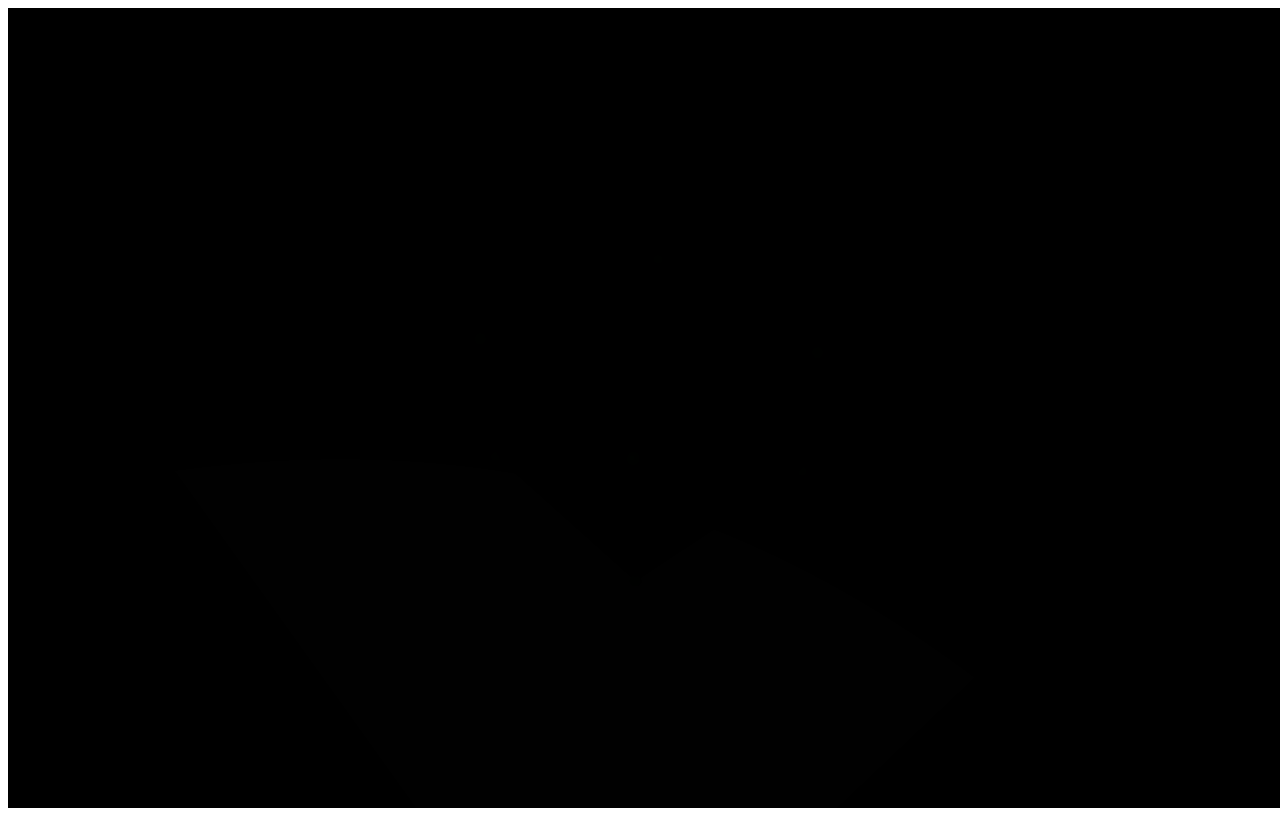
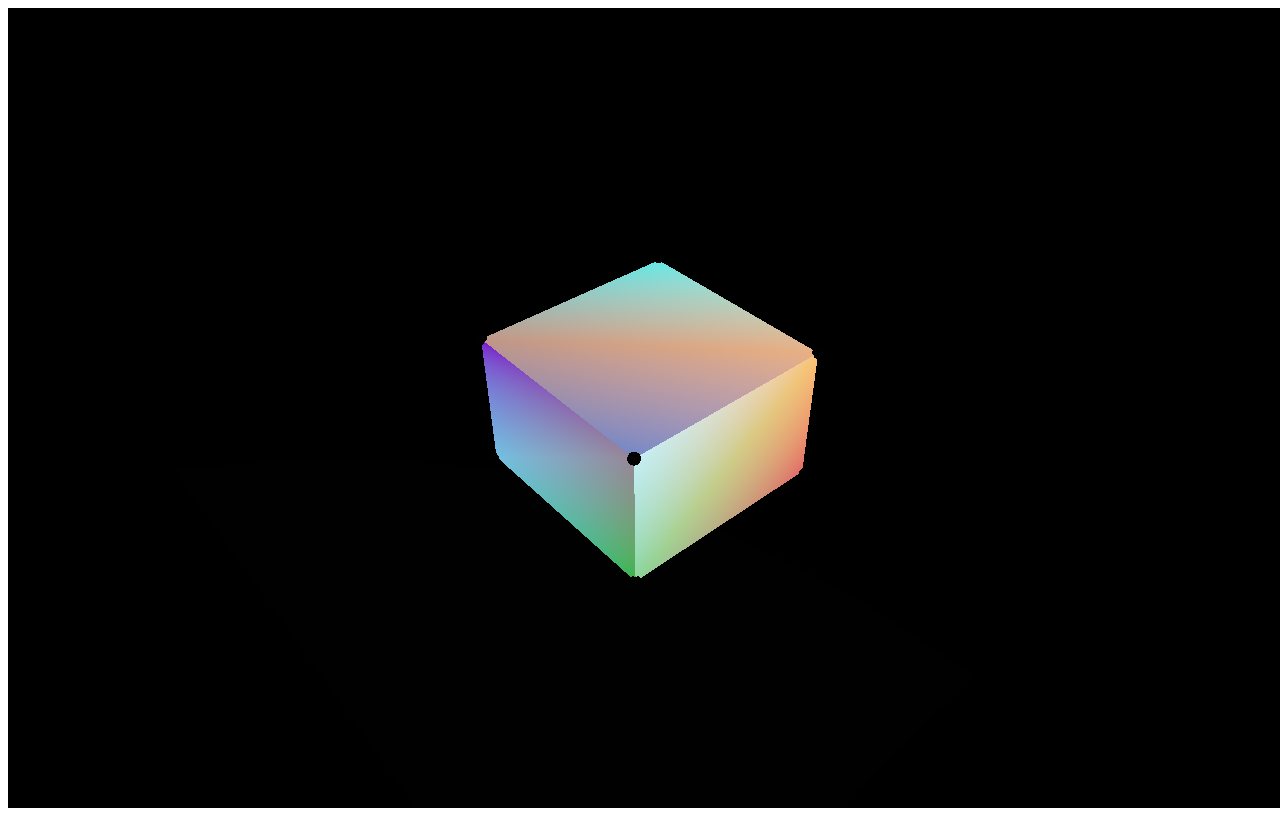
Before and after one commit to PatriciaHeimfarth/ThreeJsTutorial, a plain HTML site: page one/index.html in a window 1280 px wide. Drawn offline with nearby package versions, Linux system fonts and the light colour scheme; animation ran at ten frames a second.

Commit message:
add random color to faces

```diff
--- a/one/index.html
+++ b/one/index.html
@@ -45,7 +45,7 @@
         const colorsAttr = cubeGeometry.attributes.position.clone();
 
         cubeGeometry.setAttribute('color', colorsAttr);
-        const material = new THREE.MeshLambertMaterial({
+        const material = new THREE.MeshBasicMaterial({
             vertexColors: Math.random() * 0x0000FF
         });
         var cube = new THREE.Mesh(cubeGeometry, material);
@@ -70,8 +70,7 @@
         var spotLight = new THREE.SpotLight(0xffffff);
         spotLight.position.set(10, 20, 20);
         spotLight.castShadow = true;
-        spotLight.shadowCameraNear = 20;
-        spotLight.shadowCameraFar = 50;
+
 
         scene.add(spotLight);
     }
@@ -96,16 +95,22 @@
         var color = new THREE.Color();
 
         var n = 1000, n2 = n / 2;
-        var x = Math.random() * n - n2;
-        var y = Math.random() * n - n2;
-        var z = Math.random() * n - n2;
-        var vx = (x / n) + 0.5;
-        var vy = (y / n) + 0.5;
-        var vz = (z / n) + 0.5;
 
-        color.setRGB(vx, vy, vz);
+        for (let i = 0; i < 20; i++) {
+            let color = new THREE.Color();
+            let x = Math.random() * n - n2;
+            let y = Math.random() * n - n2;
+            let z = Math.random() * n - n2;
+            let vx = (x / n) + 0.5;
+            let vy = (y / n) + 0.5;
+            let vz = (z / n) + 0.5;
 
-        colors.push(color.r, color.g, color.b);
+            color.setRGB(vx, vy, vz);
+
+            colors.push(color.r, color.g, color.b);
+        }
+
+
         geometry.setAttribute('color', new THREE.Float32BufferAttribute(colors, 3));
     }
 
```
